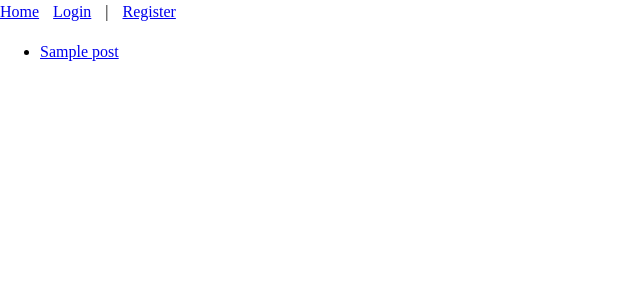
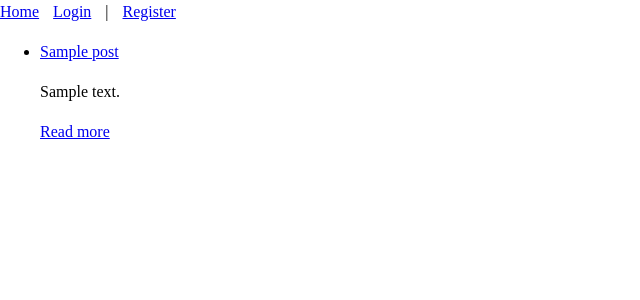
Before and after one commit to cfpetit/akebulane-Consulting, a Flask app: page / in a window 1280 px wide. Shown: the top 300 px of the page, without its empty margins (0-640 px from the left). Run offline with Flask 3, Linux system fonts and the light colour scheme; tables that the repository leaves empty hold one stand-in row (values such as "Sample post"); parts of the project's set-up code (start-up, migrations or seed data) failed here and were passed over.

Commit message:
Fixed posts summary

```diff
--- a/app/public/templates/public/index.html
+++ b/app/public/templates/public/index.html
@@ -6,6 +6,10 @@
     <ul>
     {% for post in posts %}
         <li><a href="{{ url_for('public.show_post', slug=post.title_slug) }}">{{ post.title }}</a></li>
+
+        <p>{{ post.summary }}</p>
+
+        <a href="{{ url_for('public.show_post', slug=post.title_slug) }}">Read more</a>
     {% endfor %}
     </ul>
 {% endblock %}
```
